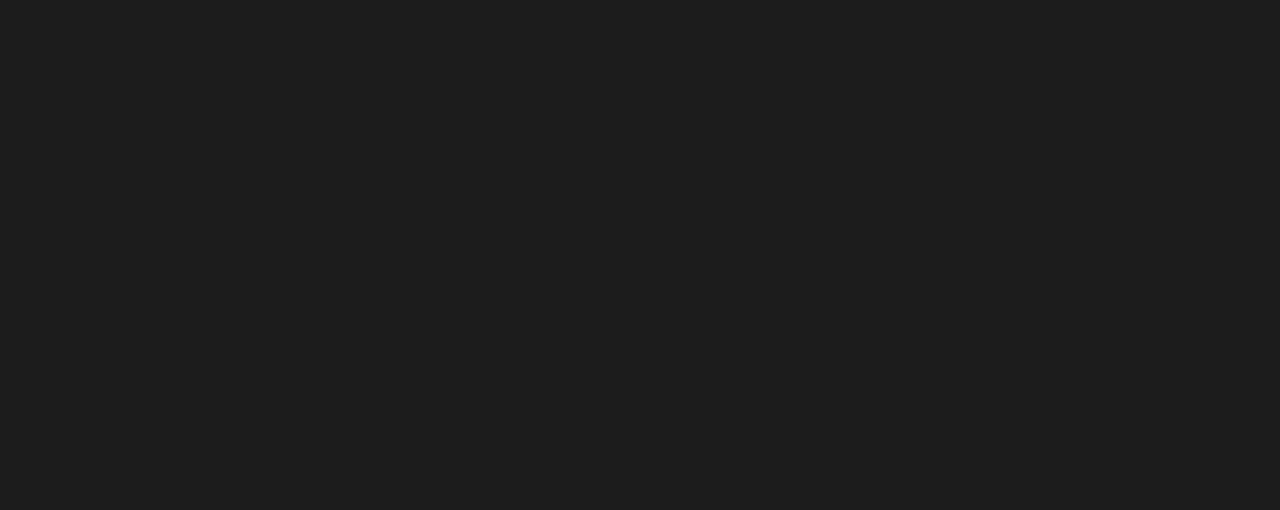
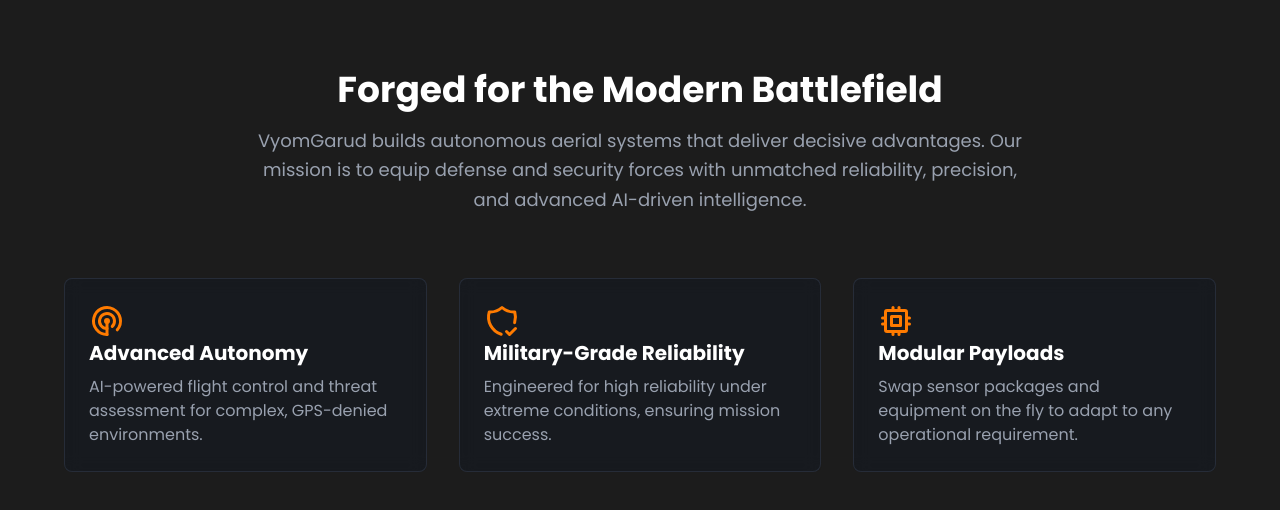
Before and after one commit to mathpalnaman/Aeroguard, a Next.js app: page / in a window 1280 px wide. Shown: the part 810-1320 px from the top of the page. Before the commit the page ends 800 px from the top, so only its background shows below. Built offline with nearby package versions, Linux system fonts and the light colour scheme.

Commit message:
built about and capabilities card sections

```diff
--- a/package.json
+++ b/package.json
@@ -11,7 +11,8 @@
   "dependencies": {
     "next": "16.0.3",
     "react": "19.2.0",
-    "react-dom": "19.2.0"
+    "react-dom": "19.2.0",
+    "react-icons": "^5.5.0"
   },
   "devDependencies": {
     "@tailwindcss/postcss": "^4.1.17",
--- a/src/app/page.tsx
+++ b/src/app/page.tsx
@@ -1,9 +1,11 @@
 import Hero from "@/components/hero";
+import About from "@/components/about";
 
 export default function Home() {
   return (
     <main className="min-h-screen bg-brand-charcoal">
       <Hero />
+      <About />
     </main>
   );
 }
--- /dev/null
+++ b/src/components/CapabilityCard.tsx
@@ -0,0 +1,20 @@
+import react from "react";
+
+// difining props (data)
+interface Props {
+    title: string;
+    description: string;
+    icon: React.ReactNode;
+}
+
+const CapabilityCard = ({ title, description, icon }: Props) => {
+    return (
+        <div className="border border-gray-700/50 bg-gray-900/30 rounded-lg p-6 backdrop-blur-sm transition-all duration-300 hover:border-brand-orange/50 hover:-transition-y-1">
+            <div className="md-4 text-brand-orange">{icon}</div>
+            <h3 className="text-xl font-bold text-white mb-2">{title}</h3>
+            <p className="text-gray-400">{description}</p>
+        </div>
+    );
+};
+
+export default CapabilityCard;
--- /dev/null
+++ b/src/components/about.tsx
@@ -0,0 +1,47 @@
+import React from "react";
+import CapabilityCard from "./CapabilityCard";
+
+// Importing some futuristic icons from react-icons library
+import { TbRadar2, TbShieldCheck, TbCpu } from "react-icons/tb";
+
+const About = () => {
+  return (
+    <section className="py-20 px-4 bg-brand-charcoal text-white">
+      <div className="max-w-6xl mx-auto">
+        {/* ABOUT SECTION */}
+        <div className="text-center max-w-3xl mx-auto mb-16">
+          <h2 className="text-3xl md:text-4xl font-bold mb-4">
+            Forged for the Modern Battlefield
+          </h2>
+          <p className="text-lg text-gray-400 leading-relaxed">
+            VyomGarud builds autonomous aerial systems that deliver decisive
+            advantages. Our mission is to equip defense and security forces with
+            unmatched reliability, precision, and advanced AI-driven
+            intelligence.
+          </p>
+        </div>
+
+        {/* CAPABILITIES SECTION */}
+        <div className="grid grid-cols-1 md:grid-cols-3 gap-8">
+          <CapabilityCard
+            icon={<TbRadar2 size={36} />}
+            title="Advanced Autonomy"
+            description="AI-powered flight control and threat assessment for complex, GPS-denied environments."
+          />
+          <CapabilityCard
+            icon={<TbShieldCheck size={36} />}
+            title="Military-Grade Reliability"
+            description="Engineered for high reliability under extreme conditions, ensuring mission success."
+          />
+          <CapabilityCard
+            icon={<TbCpu size={36} />}
+            title="Modular Payloads"
+            description="Swap sensor packages and equipment on the fly to adapt to any operational requirement."
+          />
+        </div>
+      </div>
+    </section>
+  );
+};
+
+export default About;
```
Also changed, not shown: 1 other file (tests, documents, lock files or other folders).
